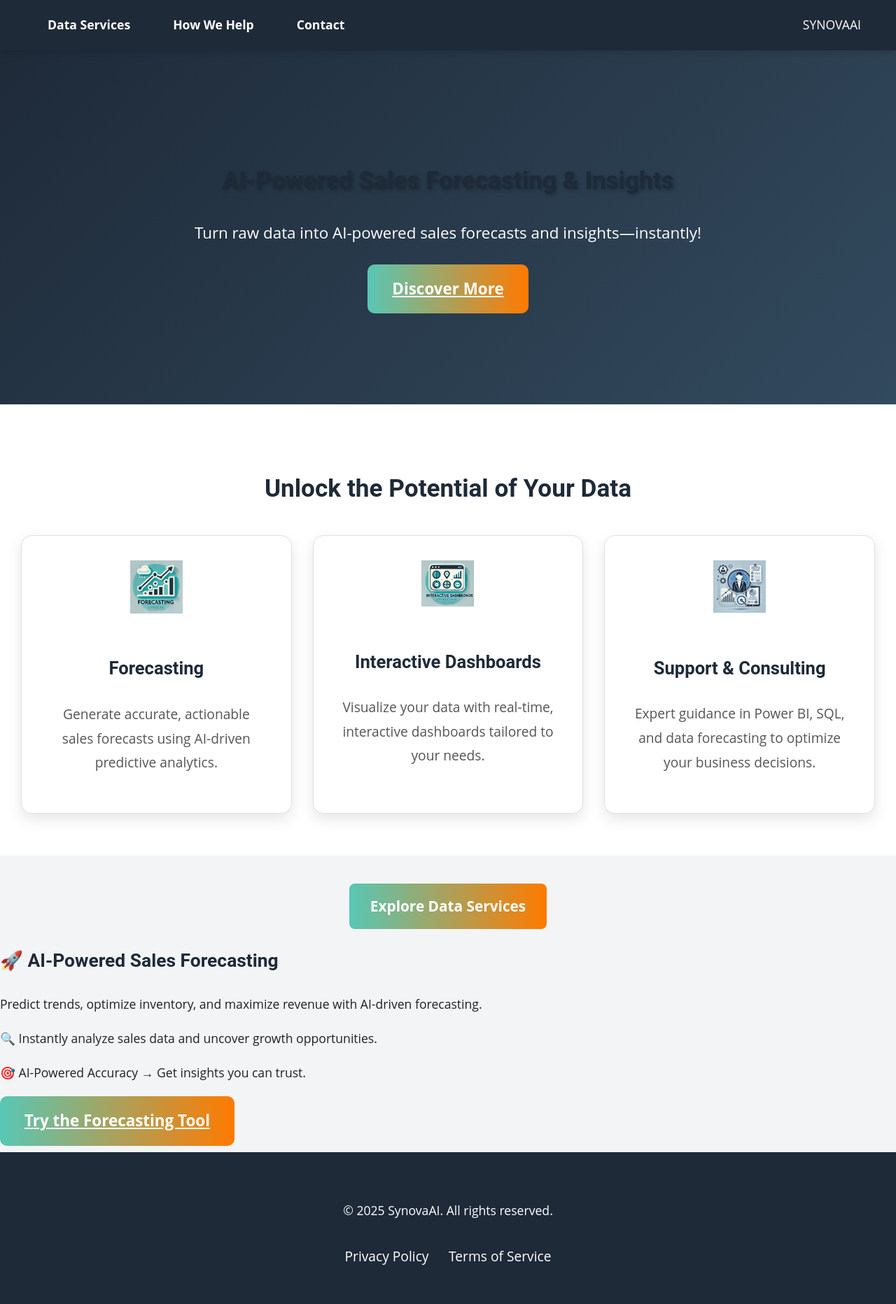
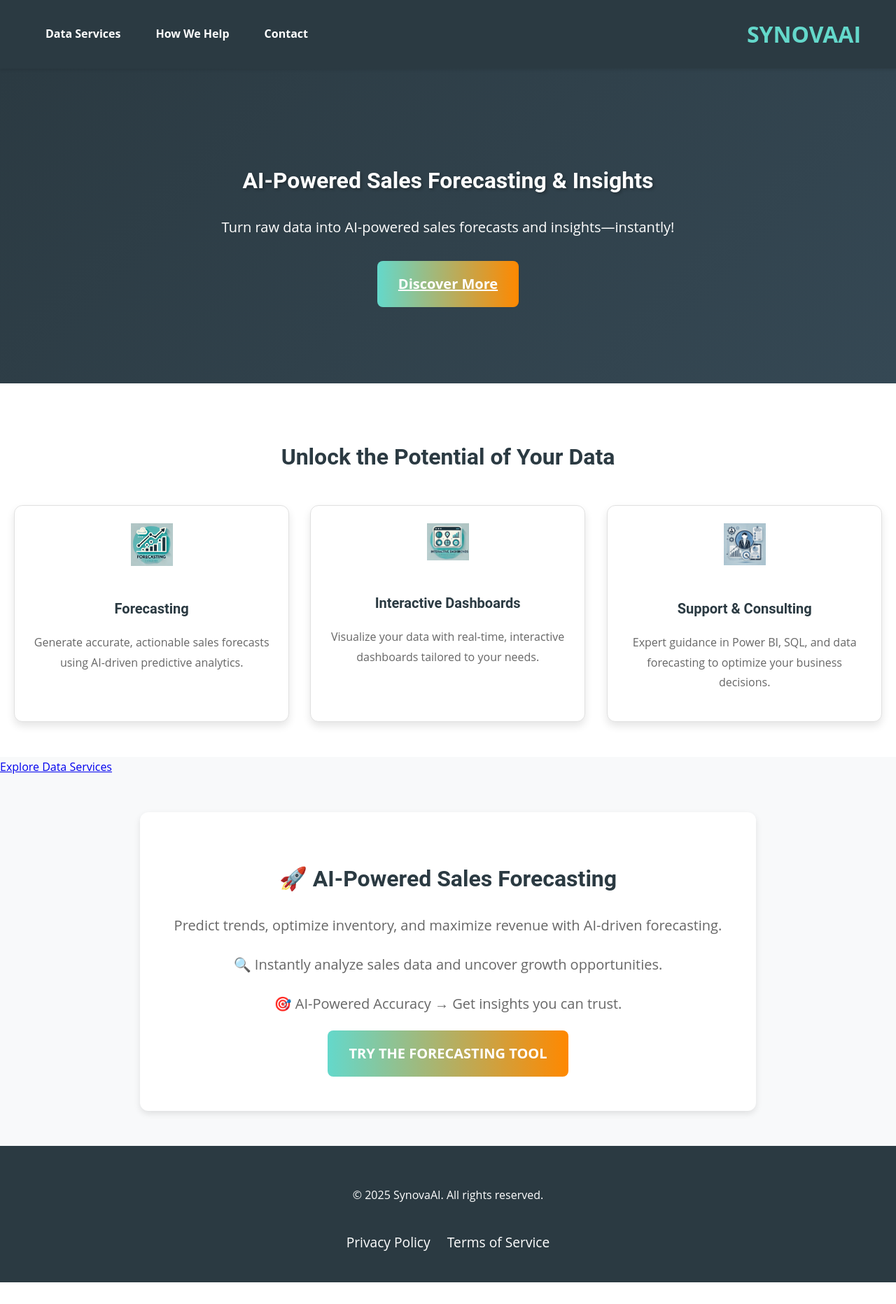
Before and after one commit to jslad2/sales-forecasting-platform, a Flask app: page / in a window 1280 px wide. Shown: the whole page at 70% size. After the commit the page ends 1833 px from the top, so only its background shows below. Run offline with Flask 3, Linux system fonts and the light colour scheme.

Commit message:
revert css

```diff
--- a/static/css/style.css
+++ b/static/css/style.css
@@ -1,15 +1,15 @@
 /* General Styling */
 :root {
-    --primary-color: #1E2A38;
-    --secondary-color: #58C7B5;
-    --accent-color: #FF7A00;
-    --background-color: #F3F4F6;
-    --text-color: #222222;
+    --primary-color: #2B3A42;
+    --secondary-color: #64D8CB;
+    --accent-color: #FF8800;
+    --background-color: #F8F9FA;
+    --text-color: #333333;
     --white-color: #FFFFFF;
-    --gray-color: #555555;
-    --font-size-base: 1.1rem;
-    --font-size-lg: 1.4rem;
-    --font-size-xl: 2.2rem;
+    --gray-color: #666666;
+    --font-size-base: 1rem;
+    --font-size-lg: 1.25rem;
+    --font-size-xl: 2rem;
     --breakpoint-sm: 480px;
     --breakpoint-md: 768px;
     --breakpoint-lg: 1024px;
@@ -28,7 +28,6 @@ body {
 h1, h2, h3 {
     font-family: 'Roboto', sans-serif;
     font-weight: 700;
-    color: var(--primary-color);
 }
 
 /* Header Styling */
@@ -42,9 +41,10 @@ header {
     position: sticky;
     top: 0;
     z-index: 1000;
-    box-shadow: 0 4px 6px rgba(0, 0, 0, 0.1);
+    box-shadow: 0 2px 4px rgba(0, 0, 0, 0.1);
 }
 
+/* Navigation Menu */
 header nav ul {
     list-style: none;
     margin: 0;
@@ -53,7 +53,7 @@ header nav ul {
 }
 
 header nav li {
-    margin-right: 25px;
+    margin-right: 20px;
 }
 
 header nav a {
@@ -61,43 +61,63 @@ header nav a {
     text-decoration: none;
     font-weight: bold;
     font-size: var(--font-size-base);
-    padding: 12px 18px;
+    padding: 10px 15px;
+    transition: all 0.3s ease-in-out;
     border-radius: 5px;
-    transition: all 0.3s ease-in-out;
 }
 
 header nav a:hover {
     background-color: var(--accent-color);
     color: var(--white-color);
-    box-shadow: 0px 5px 12px rgba(255, 122, 0, 0.3);
+    box-shadow: 0px 4px 10px rgba(255, 136, 0, 0.3);
+}
+
+header nav a:focus {
+    outline: 2px solid var(--accent-color);
+    outline-offset: 2px;
+}
+
+/* Logo */
+header .logo {
+    font-size: var(--font-size-xl);
+    font-weight: bold;
+    color: var(--secondary-color);
+    text-decoration: none;
 }
 
 /* Hero Section */
 .hero {
-    background: linear-gradient(135deg, var(--primary-color), #324A5E);
+    background: linear-gradient(135deg, var(--primary-color), #354854);
     color: var(--white-color);
     text-align: center;
-    padding: 120px 30px;
+    padding: 100px 20px;
+    animation: gradientShift 10s infinite alternate;
+}
+
+@keyframes gradientShift {
+    0% { background-position: 0% 50%; }
+    100% { background-position: 100% 50%; }
 }
 
 .hero h1 {
     font-size: var(--font-size-xl);
-    margin-bottom: 15px;
-    text-shadow: 2px 2px 5px rgba(0, 0, 0, 0.3);
+    margin-bottom: 20px;
+    font-weight: 700;
+    text-shadow: 2px 2px 4px rgba(0, 0, 0, 0.3);
 }
 
 .hero p {
     font-size: var(--font-size-lg);
-    margin-bottom: 25px;
+    margin-bottom: 30px;
 }
 
 /* CTA Button */
 .cta-button {
     background: linear-gradient(90deg, var(--secondary-color), var(--accent-color));
     color: var(--white-color);
-    padding: 15px 35px;
+    padding: 15px 30px;
     font-size: var(--font-size-lg);
-    border-radius: 10px;
+    border-radius: 8px;
     font-weight: bold;
     transition: all 0.3s ease-in-out;
     display: inline-block;
@@ -106,21 +126,45 @@ header nav a:hover {
     overflow: hidden;
 }
 
+.cta-button::after {
+    content: '';
+    position: absolute;
+    top: 50%;
+    left: 50%;
+    width: 300%;
+    height: 300%;
+    background-color: rgba(255, 255, 255, 0.3);
+    border-radius: 50%;
+    transform: translate(-50%, -50%) scale(0);
+    transition: transform 0.5s ease;
+}
+
+.cta-button:hover::after {
+    transform: translate(-50%, -50%) scale(1);
+}
+
 .cta-button:hover {
     transform: scale(1.05);
-    box-shadow: 0px 6px 15px rgba(255, 122, 0, 0.3);
+    box-shadow: 0px 4px 10px rgba(255, 136, 0, 0.3);
 }
 
-/* Service Cards Section */
+.cta-button:focus {
+    outline: 2px solid var(--accent-color);
+    outline-offset: 2px;
+}
+
+/* Data Services Section */
 .data-services {
-    padding: 60px 30px;
+    padding: 50px 20px;
     text-align: center;
     background-color: var(--white-color);
 }
 
 .data-services h2 {
+    color: var(--primary-color);
+    margin-bottom: 40px;
     font-size: var(--font-size-xl);
-    margin-bottom: 35px;
+    font-weight: bold;
 }
 
 /* Service Grid */
@@ -130,26 +174,34 @@ header nav a:hover {
     gap: 30px;
 }
 
-/* Enhanced Service Cards */
+/* Service Cards */
 .service-card {
     background-color: var(--white-color);
-    border-radius: 15px;
-    padding: 35px;
+    border: 1px solid #E0E0E0;
+    border-radius: 12px;
+    padding: 25px;
     text-align: center;
-    box-shadow: 0 8px 20px rgba(0, 0, 0, 0.1);
+    box-shadow: 0 6px 12px rgba(0, 0, 0, 0.1);
     transition: transform 0.3s ease, box-shadow 0.3s ease;
-    border: 1px solid #E0E0E0;
+    opacity: 0;
+    transform: translateY(20px);
+    will-change: transform, opacity;
+}
+
+.service-card.show {
+    opacity: 1;
+    transform: translateY(0);
+    transition: opacity 0.6s ease, transform 0.6s ease;
 }
 
 .service-card:hover {
-    transform: translateY(-7px);
-    box-shadow: 0 10px 30px rgba(0, 0, 0, 0.15);
-    background: #F9FAFB;
+    transform: translateY(-10px);
+    box-shadow: 0 15px 25px rgba(0, 0, 0, 0.2);
 }
 
 .service-card img {
-    width: 75px;
-    margin-bottom: 20px;
+    width: 60px;
+    margin-bottom: 15px;
     transition: transform 0.3s ease;
 }
 
@@ -158,37 +210,57 @@ header nav a:hover {
 }
 
 .service-card h3 {
-    font-size: 1.6rem;
-    font-weight: bold;
+    margin-bottom: 15px;
+    color: var(--primary-color);
+    font-size: var(--font-size-lg);
+    font-weight: 600;
 }
 
 .service-card p {
-    font-size: 1.2rem;
     color: var(--gray-color);
-    font-weight: 500;
+    font-size: var(--font-size-base);
 }
 
-/* Centralized Data Services Link */
-.data-services-link {
+/* Forecasting Tool Section */
+.forecasting-tool {
     text-align: center;
-    margin-top: 40px;
+    max-width: 800px;
+    margin: 50px auto;
+    padding: 40px;
+    background: #ffffff;
+    border-radius: 12px;
+    box-shadow: 0 4px 10px rgba(0, 0, 0, 0.1);
 }
 
-.data-services-link a {
-    font-size: 1.3rem;
+.forecasting-tool h2 {
+    font-size: var(--font-size-xl);
+    color: var(--primary-color);
+    margin-bottom: 15px;
+}
+
+.forecasting-tool p {
+    font-size: var(--font-size-lg);
+    color: var(--gray-color);
+    margin-bottom: 20px;
+}
+
+/* Improve CTA Button */
+.forecasting-tool .cta-button {
+    font-size: var(--font-size-lg);
+    padding: 15px 30px;
+    border-radius: 8px;
+    display: inline-block;
+    text-transform: uppercase;
     font-weight: bold;
-    text-decoration: none;
-    padding: 14px 30px;
-    border-radius: 8px;
+    transition: all 0.3s ease-in-out;
     background: linear-gradient(90deg, var(--secondary-color), var(--accent-color));
     color: white;
-    transition: all 0.3s ease-in-out;
-    display: inline-block;
+    text-decoration: none;
 }
 
-.data-services-link a:hover {
+.forecasting-tool .cta-button:hover {
     transform: scale(1.05);
-    box-shadow: 0px 6px 15px rgba(255, 122, 0, 0.3);
+    box-shadow: 0px 6px 15px rgba(255, 136, 0, 0.3);
 }
 
 /* Footer */
@@ -196,24 +268,39 @@ footer {
     background-color: var(--primary-color);
     color: var(--white-color);
     text-align: center;
-    padding: 50px 20px;
+    padding: 40px 20px;
     display: flex;
     flex-direction: column;
     align-items: center;
 }
 
 .footer-links {
-    margin-top: 15px;
+    margin-top: 20px;
 }
 
 .footer-links a {
     color: var(--white-color);
     text-decoration: none;
-    margin: 0 12px;
+    margin: 0 10px;
     font-size: 1.2rem;
 }
 
 .footer-links a:hover {
+    color: var(--secondary-color);
+}
+
+.social-icons {
+    margin-top: 20px;
+}
+
+.social-icons a {
+    color: var(--white-color);
+    margin: 0 10px;
+    font-size: 1.5rem;
+    transition: color 0.3s ease;
+}
+
+.social-icons a:hover {
     color: var(--secondary-color);
 }
 
```
Also changed, not shown: other parts of static/css/style.css (+60 -4 lines).
